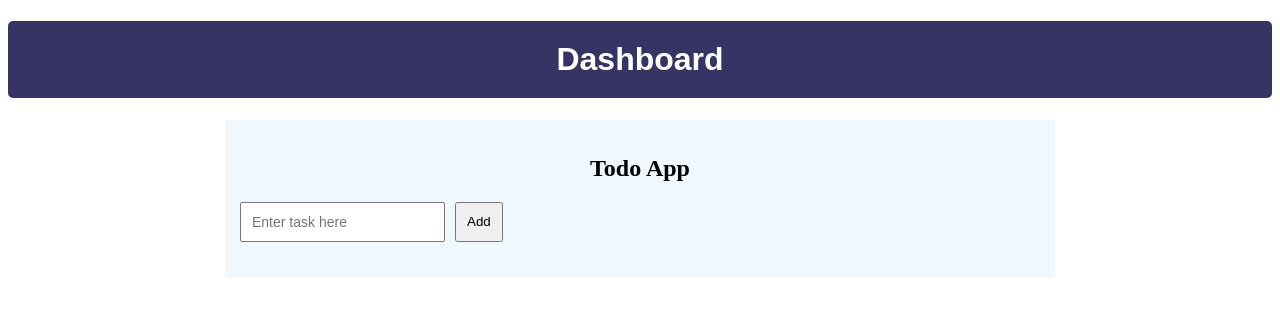
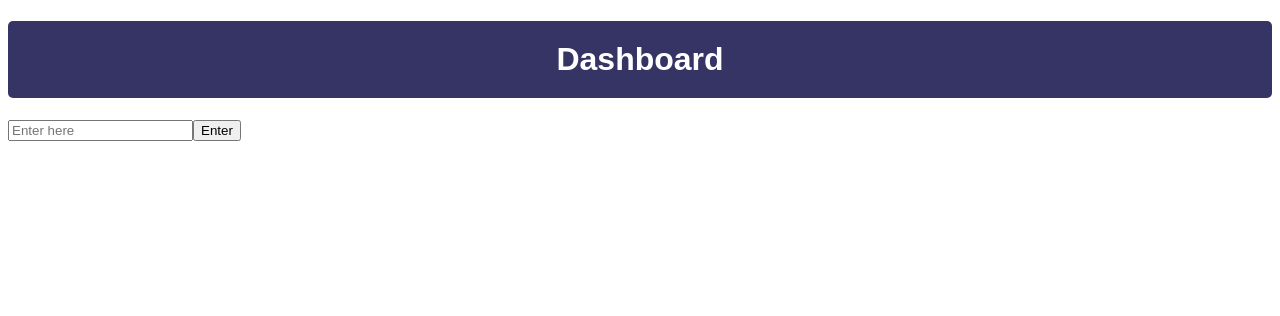
Before and after one commit to PraveenaPrasannan4789/react-apps-portfolio, a React (Vite) app: page / in a window 1280 px wide. Shown: the top 316 px of the page. Built offline with nearby package versions, Linux system fonts and the light colour scheme.

Commit message:
added searchfiler

```diff
--- a/src/App.jsx
+++ b/src/App.jsx
@@ -3,6 +3,7 @@ import ToDo from "./components/ToDo";
 import EvenNumbers from "./components/EvenNumbers";
 import ReverseString from "./components/ReverseString";
 import UserList from "./components/UserList";
+import SerachFilter from "./components/SearchFilter";
 
 function App() {
   const headerStyle = {
@@ -17,10 +18,11 @@ function App() {
     <>
       <h1 style={headerStyle}>Dashboard</h1>
       {/* <Counter /> */}
-      <ToDo />
+      {/* <ToDo /> */}
       {/* <EvenNumbers arry={[5, 7, 9, 8]}></EvenNumbers> */}
       {/* <ReverseString /> */}
       {/* <UserList /> */}
+      <SerachFilter />
     </>
   );
 }
--- /dev/null
+++ b/src/components/SearchFilter.jsx
@@ -0,0 +1,66 @@
+import { useState } from "react";
+
+const SearchFilter = () => {
+  const [role, setRole] = useState("");
+  const [filteredList, setFilteredList] = useState([]);
+  const [error, setError] = useState("");
+  const users = [
+    {
+      name: "admin1",
+      userType: "admin",
+    },
+    {
+      name: "customer1",
+      userType: "customer",
+    },
+    {
+      name: "customer2",
+      userType: "customer",
+    },
+    {
+      name: "admin2",
+      userType: "admin",
+    },
+  ];
+
+  const handleClick = () => {
+    if (!role.trim()) {
+      setError("Please enter a role");
+      setFilteredList([]);
+      return;
+    }
+    const userList = users.filter((val, idx) => {
+      return val.userType.toLowerCase() === role;
+    });
+    if (userList.length == 0) {
+      setError("Role doesnot exist");
+      setFilteredList([]);
+      return;
+    }
+    setFilteredList(userList);
+    setError("");
+  };
+
+  return (
+    <div>
+      <input
+        type="text"
+        placeholder="Enter here"
+        value={role}
+        onChange={(e) => setRole(e.target.value)}
+      ></input>
+      <button onClick={() => handleClick()}>Enter</button>
+
+      <ul>
+        {filteredList.map((val, idx) => (
+          <li key={idx}>
+            <span>{val.name}</span>
+          </li>
+        ))}
+      </ul>
+      {error && <p>{error}</p>}
+    </div>
+  );
+};
+
+export default SearchFilter;
```
